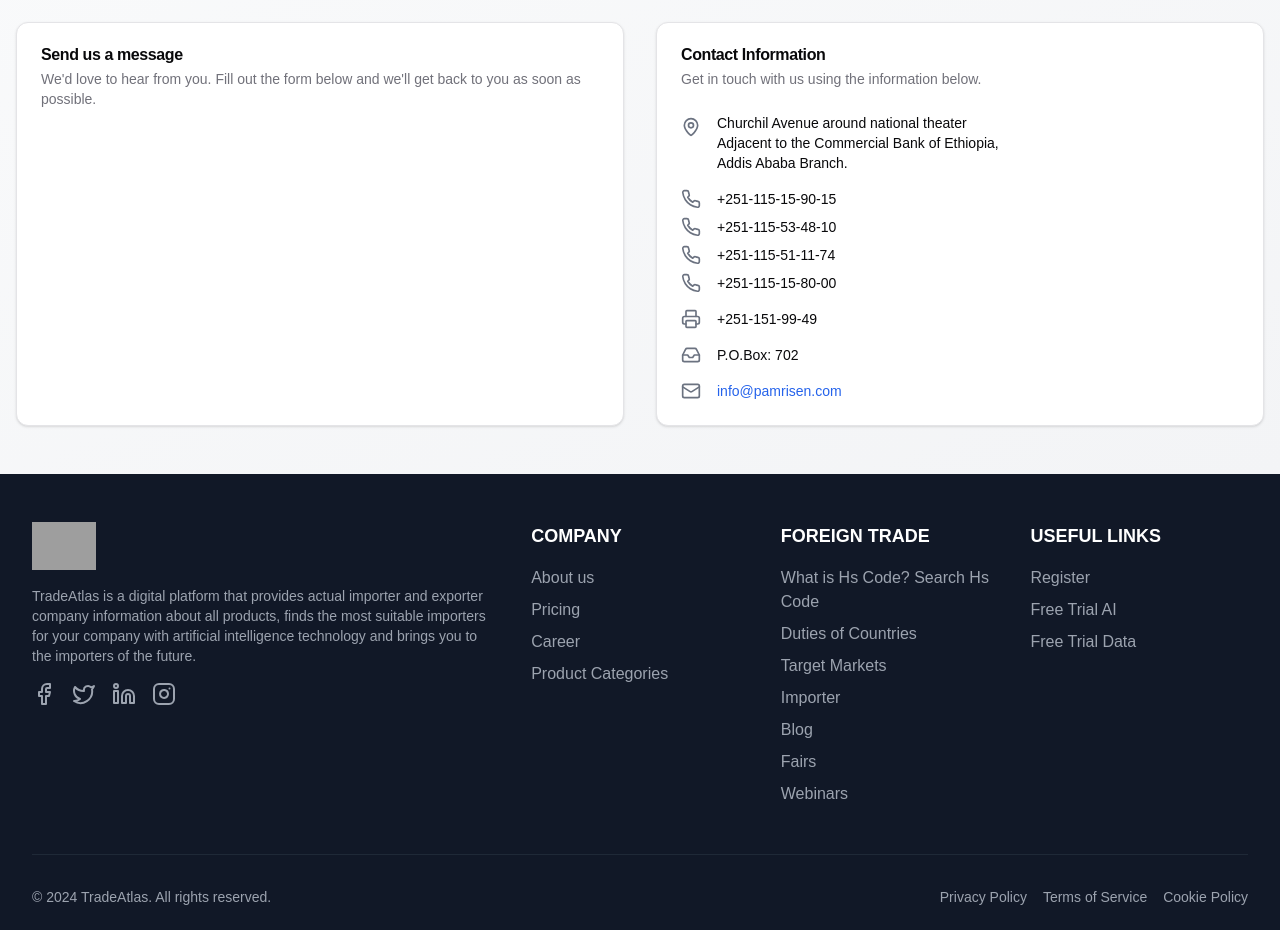
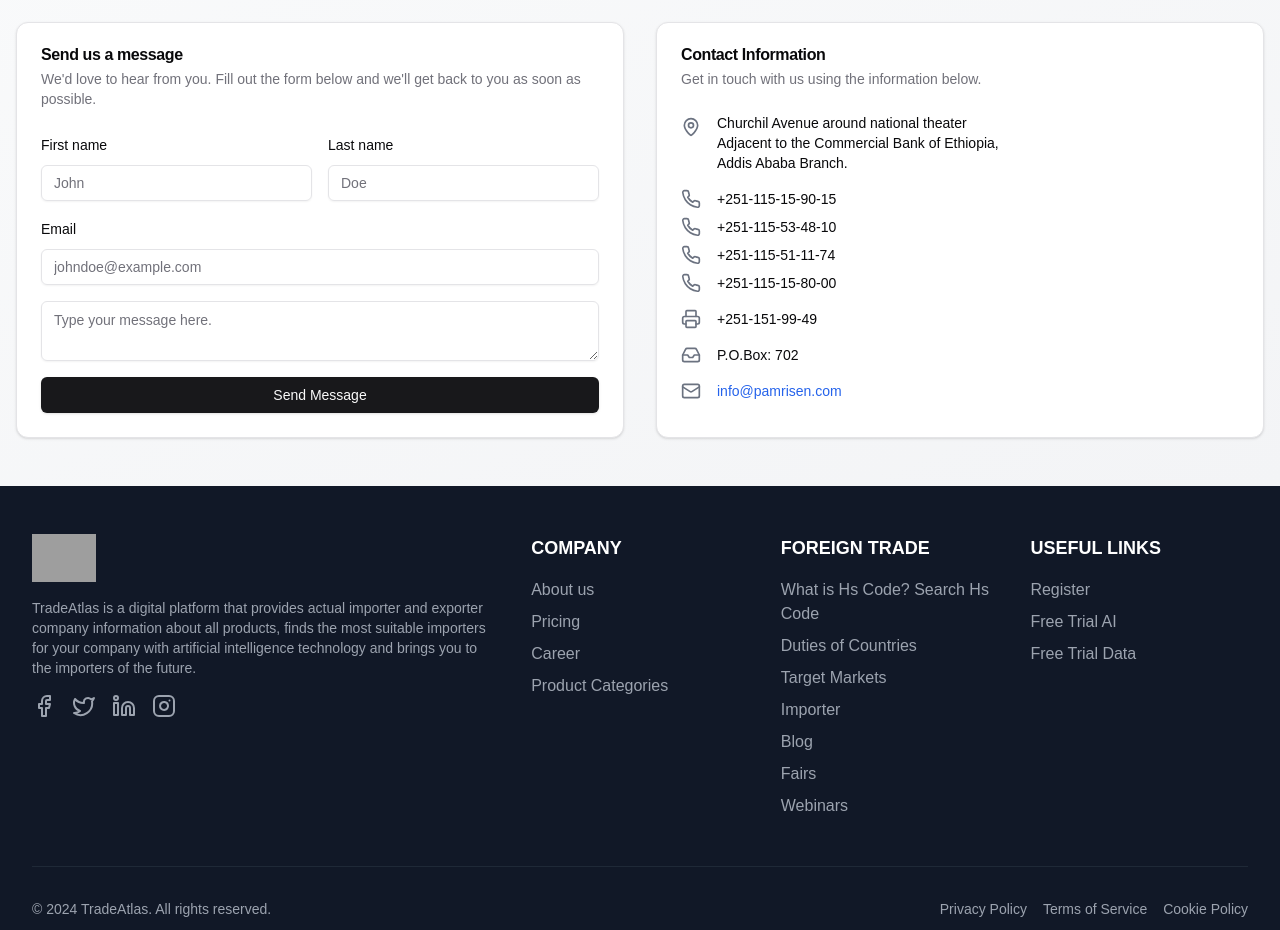
Before and after one commit to abenooo/import-export-ethiopia, a Next.js app: page / in a window 1280 px wide. Shown: the part 4440-5370 px from the top of the page. Built offline with nearby package versions, Linux system fonts and the light colour scheme; grey boxes are pictures that could not be loaded.

Commit message:
update the form

```diff
--- a/src/app/page.tsx
+++ b/src/app/page.tsx
@@ -25,6 +25,9 @@
 import heroImage2 from "./public/assets/image2.jpg";
 import heroImage3 from "./public/assets/image.jpg";
 import { Coffee, ShoppingBag, Leaf, Users } from "lucide-react";
+import { Label } from "@/components/ui/label";
+import { Input } from "@/components/ui/input";
+import { Textarea } from "@/components/ui/textarea";
 export default function Home() {
   // const [isOpen, setIsOpen] = useState(false);
 
@@ -610,7 +613,7 @@
                     we&apos;ll get back to you as soon as possible.
                   </CardDescription>
                 </CardHeader>
-                {/* <CardContent>
+                <CardContent>
                   <form className="space-y-4">
                     <div className="grid grid-cols-2 gap-4">
                       <div className="space-y-2">
@@ -630,11 +633,14 @@
                         type="email"
                       />
                     </div>
+                    <div>
+                    <Textarea placeholder="Type your message here." />
+                    </div>
                     <Button className="w-full" type="submit">
                       Send Message
                     </Button>
                   </form>
-                </CardContent> */}
+                </CardContent>
               </Card>
 
               <Card className="w-full">
--- /dev/null
+++ b/src/components/ui/textarea.tsx
@@ -0,0 +1,24 @@
+import * as React from "react"
+
+import { cn } from "@/lib/utils"
+
+export interface TextareaProps
+  extends React.TextareaHTMLAttributes<HTMLTextAreaElement> {}
+
+const Textarea = React.forwardRef<HTMLTextAreaElement, TextareaProps>(
+  ({ className, ...props }, ref) => {
+    return (
+      <textarea
+        className={cn(
+          "flex min-h-[60px] w-full rounded-md border border-input bg-transparent px-3 py-2 text-sm shadow-sm placeholder:text-muted-foreground focus-visible:outline-none focus-visible:ring-1 focus-visible:ring-ring disabled:cursor-not-allowed disabled:opacity-50",
+          className
+        )}
+        ref={ref}
+        {...props}
+      />
+    )
+  }
+)
+Textarea.displayName = "Textarea"
+
+export { Textarea }
```
